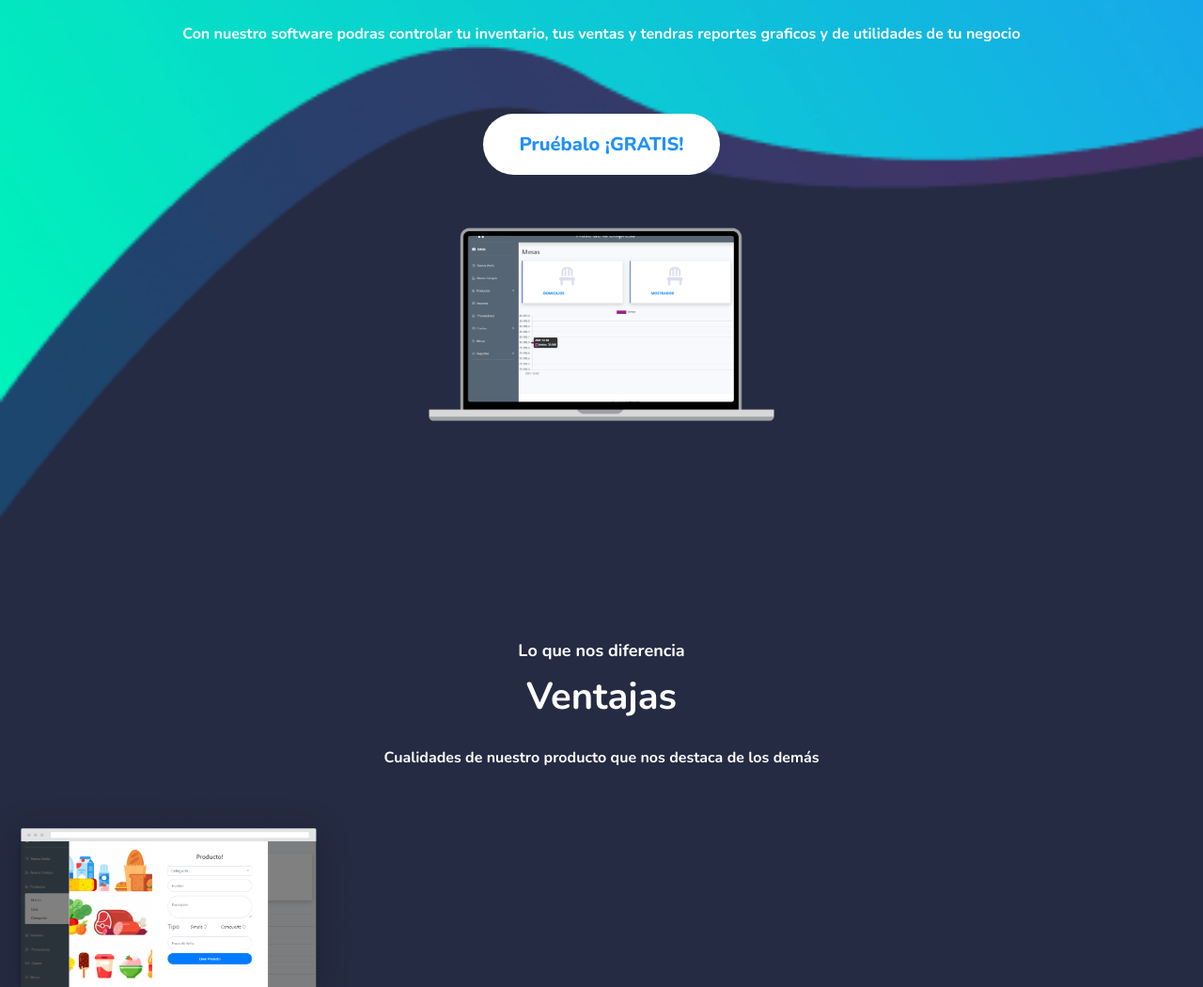
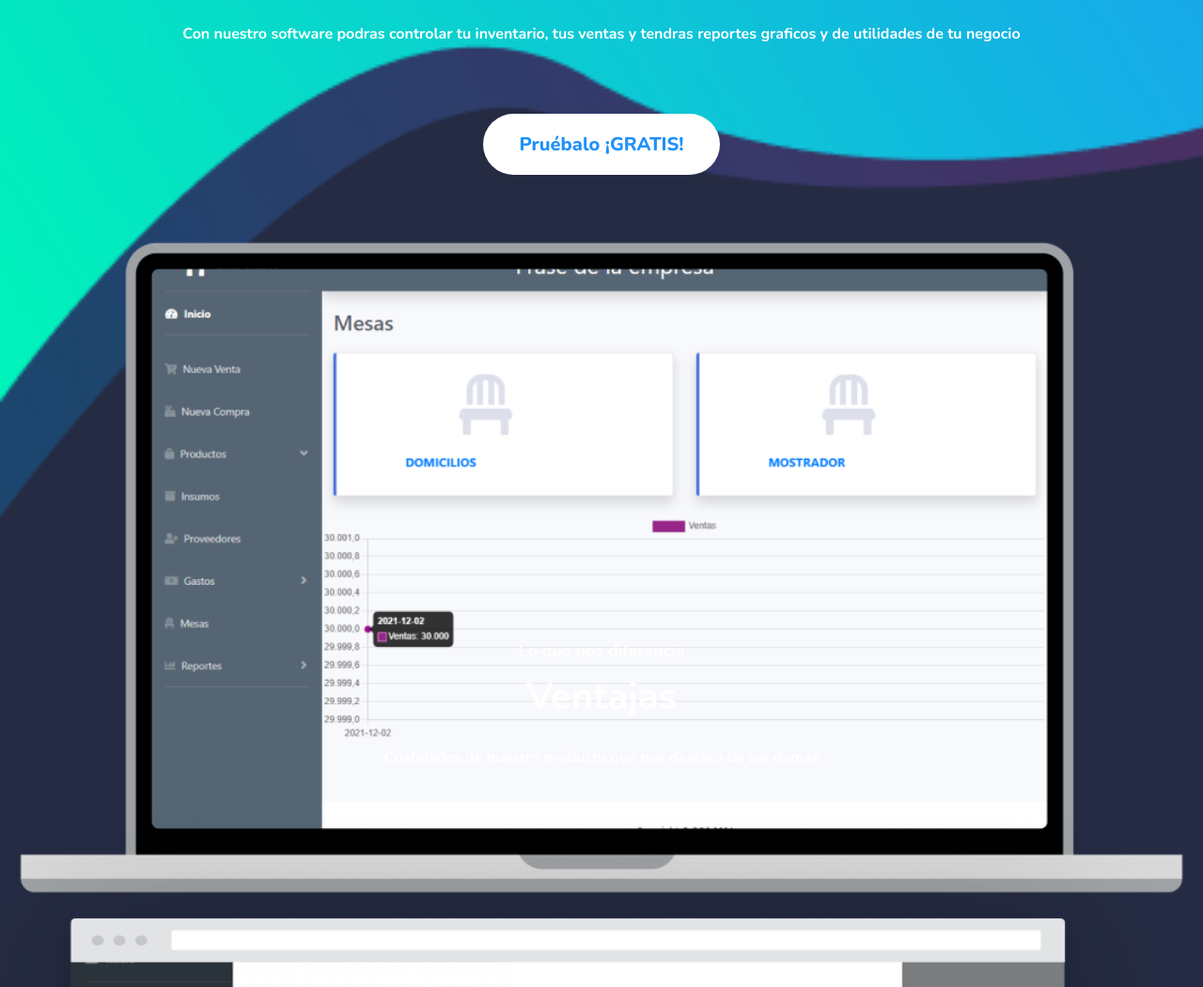
Before and after one commit to cristian1337/virpos, a plain HTML site: page index.html in a window 1280 px wide. Shown: the part 250-1300 px from the top of the page at 94% size. Drawn offline with nearby package versions, Linux system fonts and the light colour scheme.

Commit message:
imagenes a 100vw

```diff
--- a/main.css
+++ b/main.css
@@ -65,13 +65,13 @@ nav{
     text-align: center;
 }
 .muestra-pc img{
-    width: 380px;
+    width: 100vw;
 }
 .ventajas1{
     margin: 80px 0;
 }
 .ventaja{
-    width: 380px;
+    width: 100vw;
 }
 .icono{
     display: flex;
@@ -110,7 +110,7 @@ nav{
     margin-bottom: 50px;
 }
 .suscribe{
-    width: 350px;
+    width: 100vw;
 }
 .inscripcion{
     margin-top: 50px;
```
